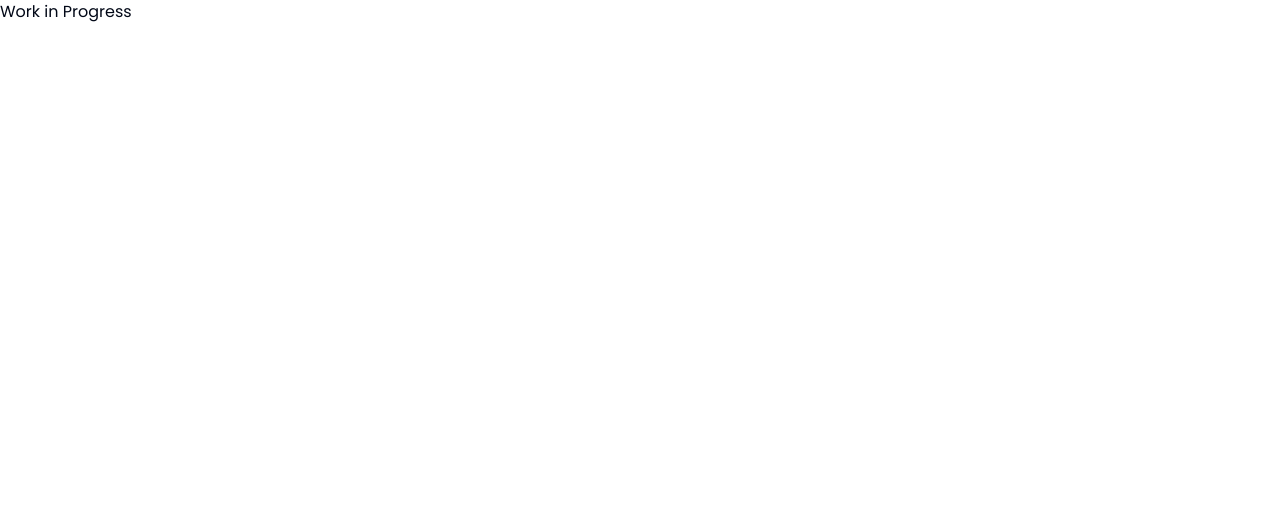
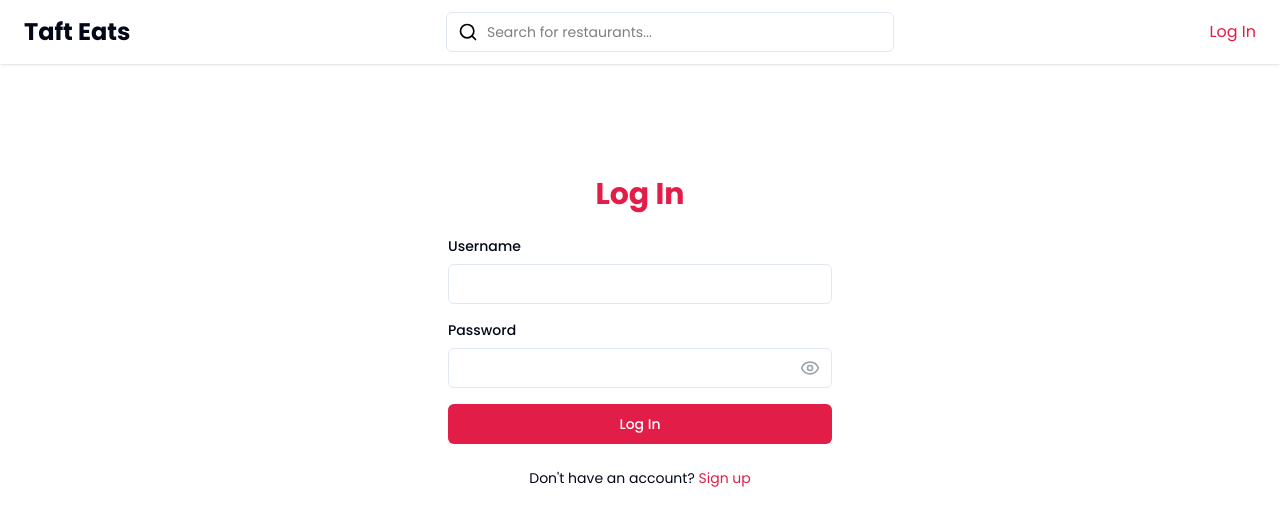
Before and after one commit to BorisVictoria/Taft-Eats, a React (Vite) app in the folder frontend/: page /login in a window 1280 px wide. Shown: the top 526 px of the page. Built offline with nearby package versions, Linux system fonts and the light colour scheme; no server answers.

Commit message:
feat: add signup/login authentication for profile and other routes

```diff
--- a/frontend/src/components/Auth.jsx
+++ b/frontend/src/components/Auth.jsx
@@ -1,6 +1,29 @@
+import React, { useState } from 'react'
+import { motion } from 'framer-motion'
+import Header from './Header'
+import RegistrationForm from './ui/RegistrationForm'
+import LoginForm from './ui/LoginForm'
+
 const AuthForm = () => {
+    const [isFlipped, setIsFlipped] = useState(true)
+
     return (
-        <h1>Work in Progress</h1>
+        <div>
+            <Header isLoggedIn={false} />
+            <div className='flex items-center justify-center h-screen mt-20'>
+                <motion.div
+                    className='w-full max-w-md h-full perspective mb-20'
+                    initial={false}
+                    animate={{ rotateY: isFlipped ? 180 : 0 }}
+                    transition={{ duration: 0.6, type: 'spring', stiffness: 100 }}
+                >
+                    <div className='relative w-full h-full flex flex-col justify-center items-center'>
+                        <LoginForm isFlipped={isFlipped} setIsFlipped={setIsFlipped} />
+                        <RegistrationForm isFlipped={isFlipped} setIsFlipped={setIsFlipped} />
+                    </div>
+                </motion.div>
+            </div>
+        </div>
     )
 }
 
```
